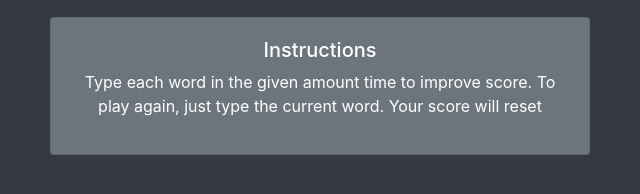
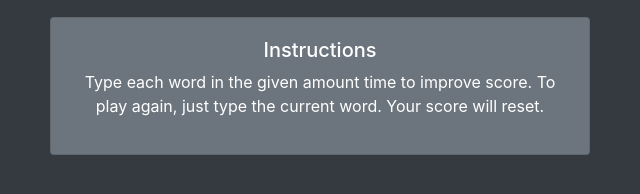
Before and after one commit to dotiKoN/word-typing-game, a website: page dist/index.html in a window 1280 px wide. Shown: the part 504-698 px from the top of the page, 320-960 px from the left. Drawn offline with nearby package versions, Linux system fonts and the light colour scheme.

Commit message:
Slight commit

```diff
--- a/dist/index.html
+++ b/dist/index.html
@@ -45,7 +45,7 @@
             <div class="card card-body bg-secondary text-white">
               <h5>Instructions</h5>
               <p>Type each word in the given amount time to improve score. To play again, just type the current word. Your score
-                will reset</p>
+                will reset.</p>
             </div>
           </div>
         </div>
```
